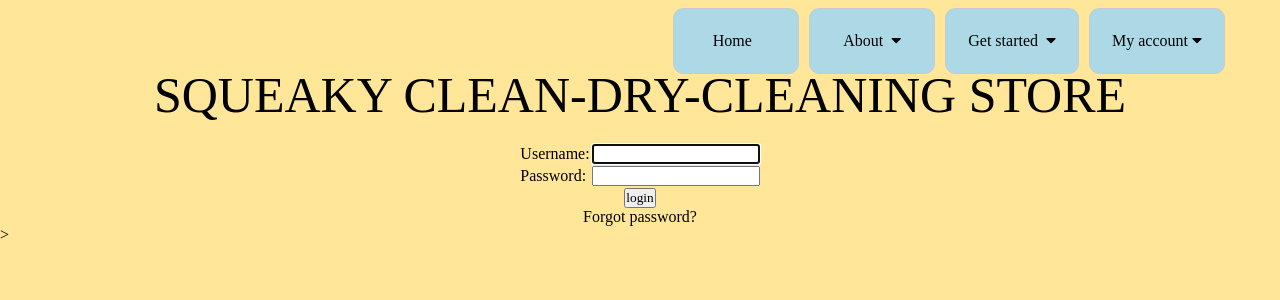
After one commit to Ninorr/Group-6-Semester-Project, a Django app: page /accounts/login/ in a window 1280 px wide. The commit adds this page. Shown: the top 300 px of the page. Run offline with Django 4.2, Linux system fonts and the light colour scheme; some web fonts are replaced.

Commit message:
added/updated files for login functionality and password reset functionality

```diff
--- a/assets/catalog/static/style.css
+++ b/assets/catalog/static/style.css
@@ -167,3 +167,10 @@ a {
   padding-top: 20px;
   padding-right: 80px;
 }
+.center {
+  margin-left: auto;
+  margin-right: auto;
+}
+.text-center {
+  text-align: center;
+}
--- a/assets/catalog/templates/base.html
+++ b/assets/catalog/templates/base.html
@@ -44,7 +44,11 @@
             <div class="dd">
               <div id="up_arrow"></div>
             <ul>
-                <li><a href="#">Log In</a></li>
+                {% if user.is_authenticated %}
+                   <li><a href="{% url 'logout' %}">Logout</a></li>
+                {% else %}
+                   <li><a href="{% url 'login' %}">Login</a></li>
+                {% endif %}
             </ul>
             </div>
         </ul>
--- a/assets/catalog/urls.py
+++ b/assets/catalog/urls.py
@@ -1,9 +1,16 @@
-from django.urls import path
+from django.contrib import admin
+from django.urls import path, include
+from django.contrib.auth import views as auth_views
 from . import views
 
 urlpatterns = [
+    path('password_reset/', auth_views.PasswordResetView.as_view(), name='password_reset'),
+    path('password_reset/done/', auth_views.PasswordResetDoneView.as_view(), name='password_reset_done'),
+    path('reset/<uidb64>/<token>/', auth_views.PasswordResetConfirmView.as_view(), name='password_reset_confirm'),
+    path('reset/done/', auth_views.PasswordResetCompleteView.as_view(), name='password_reset_complete'),
     path('', views.index, name='index'),
     path('aboutus/services', views.services, name='services'),
     path('aboutus/contactus',views.contactus, name='contactus'),
     path('aboutus/whoweare',views.whoweare, name='whoweare'),
+    path('accounts/', include('django.contrib.auth.urls')),
 ]
--- a/assets/catalog/views.py
+++ b/assets/catalog/views.py
@@ -1,4 +1,5 @@
 from django.shortcuts import render
+from django.contrib.auth.mixins import LoginRequiredMixin
 
 
 def index(request):
--- /dev/null
+++ b/assets/templates/registration/login.html
@@ -0,0 +1,45 @@
+{% extends "base.html" %}
+{% block content %}
+
+  {% if form.errors %}
+    <p>Your username and password didn't match. Please try again.</p>
+  {% endif %}
+
+  {% if next %}
+    {% if user.is_authenticated %}
+      <p>Your account doesn't have access to this page. To proceed,
+      please login with an account that has access.</p>
+    {% else %}
+      <p>Please login to see this page.</p>
+    {% endif %}
+  {% endif %}
+
+  <form method="post" action="{% url 'login' %}">
+    {% csrf_token %}
+
+      <table class="center">
+      <tr>
+        <td>{{ form.username.label_tag }}</td>
+        <td>{{ form.username }}</td>
+      </tr>
+      <tr>
+        <td>{{ form.password.label_tag }}</td>
+        <td>{{ form.password }}</td>
+      </tr>
+    </table>
+    <div class="text-center">
+        <div><input  type="submit" value="login" ></div>
+    </div>
+    <input type="hidden" name="next" value="{{ next }}">
+
+
+  </form>
+    <p>
+    <div class="text-center">
+        <a class ="center" href="{% url 'password_reset' %}">Forgot password?</a>
+    </div>>
+    </p>
+
+
+
+{% endblock %}
--- /dev/null
+++ b/assets/templates/registration/password_reset_email.html
@@ -0,0 +1,4 @@
+Password reset was requested for email {{  email }} for the SQUEAKY CLEAN-DRY-CLEANING STORE.
+Follow the link below to reset your password:
+{{  protocol }}://{{  domain }}{%  url "password_reset_confirm" uidb64=uid token=token  %}
+Your username, in case you've forgotten: {{  user.get_username }}
```
Also changed, not shown: assets/squeakyclean/settings.py (+10 -0 lines), assets/templates/registration/logged_out.html (added, +8 -0 lines), assets/templates/registration/password_reset_complete.html (added, +11 -0 lines), assets/templates/registration/password_reset_confirm.html (added, +22 -0 lines), assets/templates/registration/password_reset_done.html (added, +15 -0 lines), assets/templates/registration/password_reset_form.html (added, +14 -0 lines), assets/db.sqlite3.
